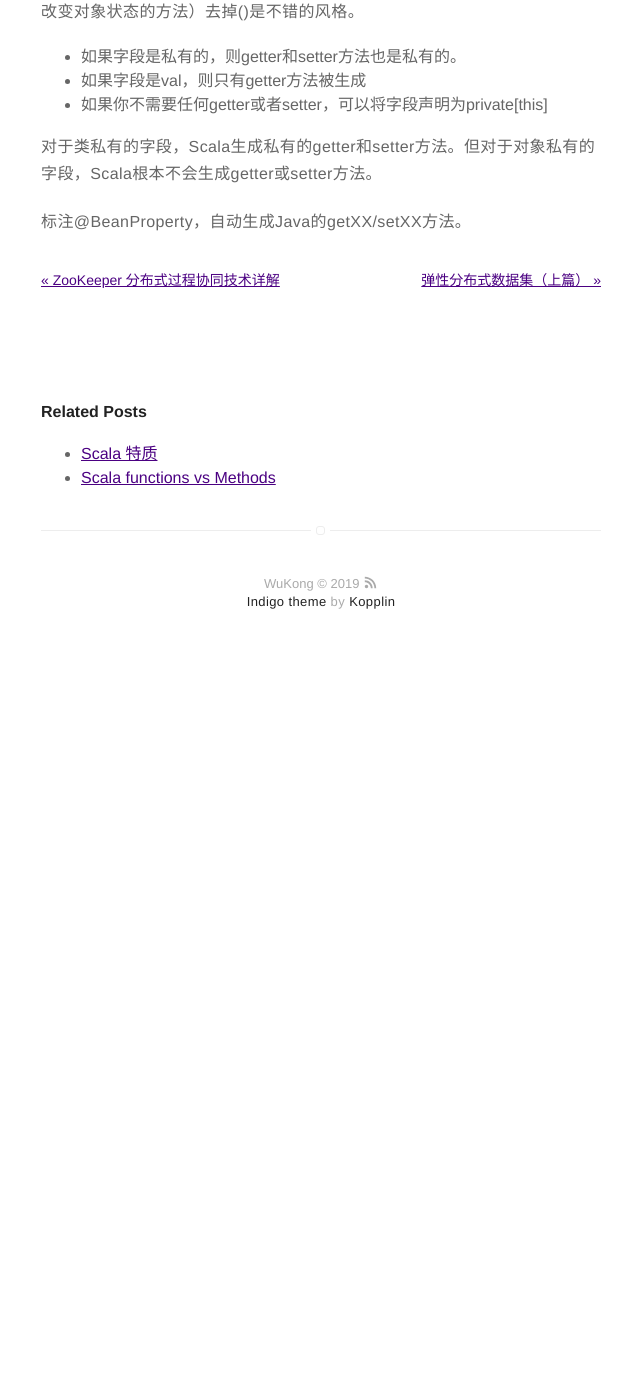
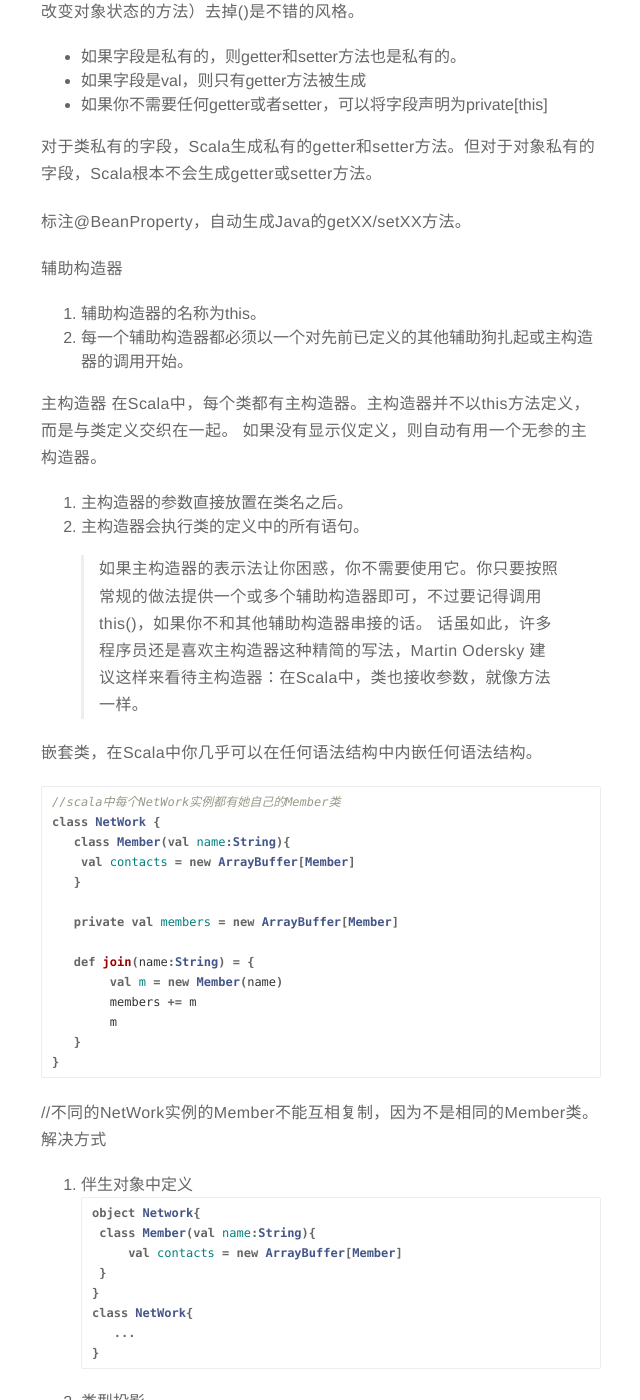
Before and after one commit to legend91325/legend91325.github.io, a Jekyll site: the page built from _posts/2019/2019-08-16-markdown-Scala_learn_note_one.md, in a window 1280 px wide and 1400 px high, scrolled down 3723 px. Shown: the whole window, without its empty margins (319-959 px from the left). Built offline with Jekyll 4.4.1, drawn with Linux system fonts in a browser that asks for light colours; before the commit the page ends 4396 px from its top, so only the background shows below that; some of the changed text lies outside the part shown.

Commit message:
update scala doc

````diff
--- a/_posts/2019/2019-08-16-markdown-Scala_learn_note_one.md
+++ b/_posts/2019/2019-08-16-markdown-Scala_learn_note_one.md
@@ -162,3 +162,81 @@ Scala中，类并不声明public，Scala源文件中可以包含多个类，所
 对于类私有的字段，Scala生成私有的getter和setter方法。但对于对象私有的字段，Scala根本不会生成getter或setter方法。
 
 标注@BeanProperty，自动生成Java的getXX/setXX方法。
+
+辅助构造器
+1. 辅助构造器的名称为this。
+2. 每一个辅助构造器都必须以一个对先前已定义的其他辅助狗扎起或主构造器的调用开始。
+
+主构造器
+在Scala中，每个类都有主构造器。主构造器并不以this方法定义，而是与类定义交织在一起。
+如果没有显示仪定义，则自动有用一个无参的主构造器。
+1. 主构造器的参数直接放置在类名之后。
+2. 主构造器会执行类的定义中的所有语句。
+
+>如果主构造器的表示法让你困惑，你不需要使用它。你只要按照常规的做法提供一个或多个辅助构造器即可，不过要记得调用this()，如果你不和其他辅助构造器串接的话。
+话虽如此，许多程序员还是喜欢主构造器这种精简的写法，Martin Odersky 建议这样来看待主构造器：在Scala中，类也接收参数，就像方法一样。
+
+嵌套类，在Scala中你几乎可以在任何语法结构中内嵌任何语法结构。
+```scala
+//scala中每个NetWork实例都有她自己的Member类
+class NetWork {
+   class Member(val name:String){
+    val contacts = new ArrayBuffer[Member]
+   }
+
+   private val members = new ArrayBuffer[Member]
+
+   def join(name:String) = {
+        val m = new Member(name)
+        members += m
+        m
+   }
+}
+```
+//不同的NetWork实例的Member不能互相复制，因为不是相同的Member类。
+解决方式
+1. 伴生对象中定义
+```scala
+object Network{
+    class Member(val name:String){
+        val contacts = new ArrayBuffer[Member]
+    }
+}
+class NetWork{
+      ...
+}
+```
+
+2. 类型投影
+```scala
+class Network{
+    class Member(val name:String){
+        val contacts = new ArrayBuffer[Network#Member]
+    }
+}
+```
+
+
+### 第六章 对象
+
+单例对象
+
+scala没有静态方法和静态字段，你可以用object这个语法结构来达到同样的目的。
+对象定义了某个类的单个实例，包含了你想要的特性。对象的构造器在改对象第一次使用的时候被调用。
+>对象本质上可以拥有类的所有特性----它甚至可以扩展其他类或特质，只有一个例外：不能提供构造器参数。
+
+伴生对象
+
+类和它的伴生对象可以相互访问私有特性。它们必须存在同一个源文件中。
+
+扩展类或特质的对象
+
+一个object可以扩展类以及一个或多个特质，其结果是一个扩展了指定类以及特质的类的对象，同时拥有在对象定义中给出的所有特性。
+
+apply方法
+```scala
+//调用的是apply(100),输出一个单元素（整数100）的Array[Int];
+Array(100)
+//调用构造器this(100),结果是Array[Nothing],包含了100个null元素
+new Array(100)
+```
````
